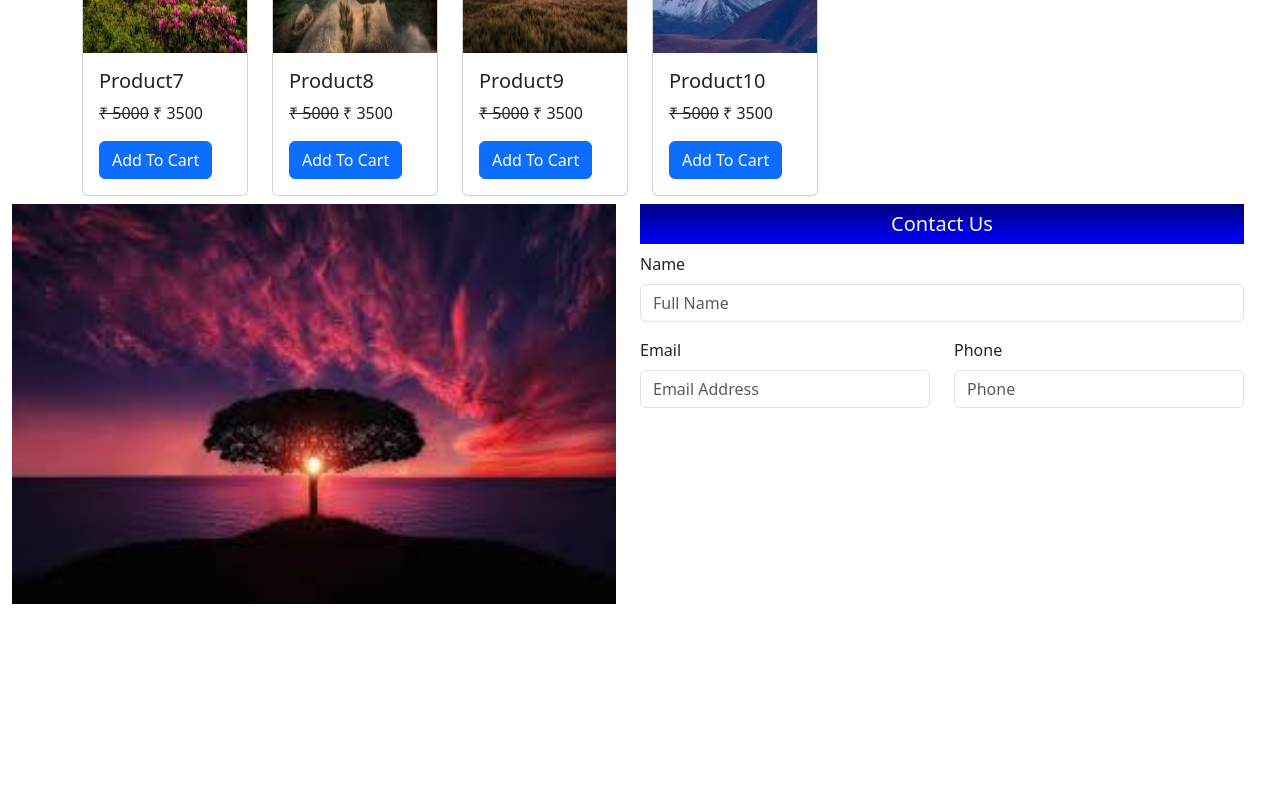
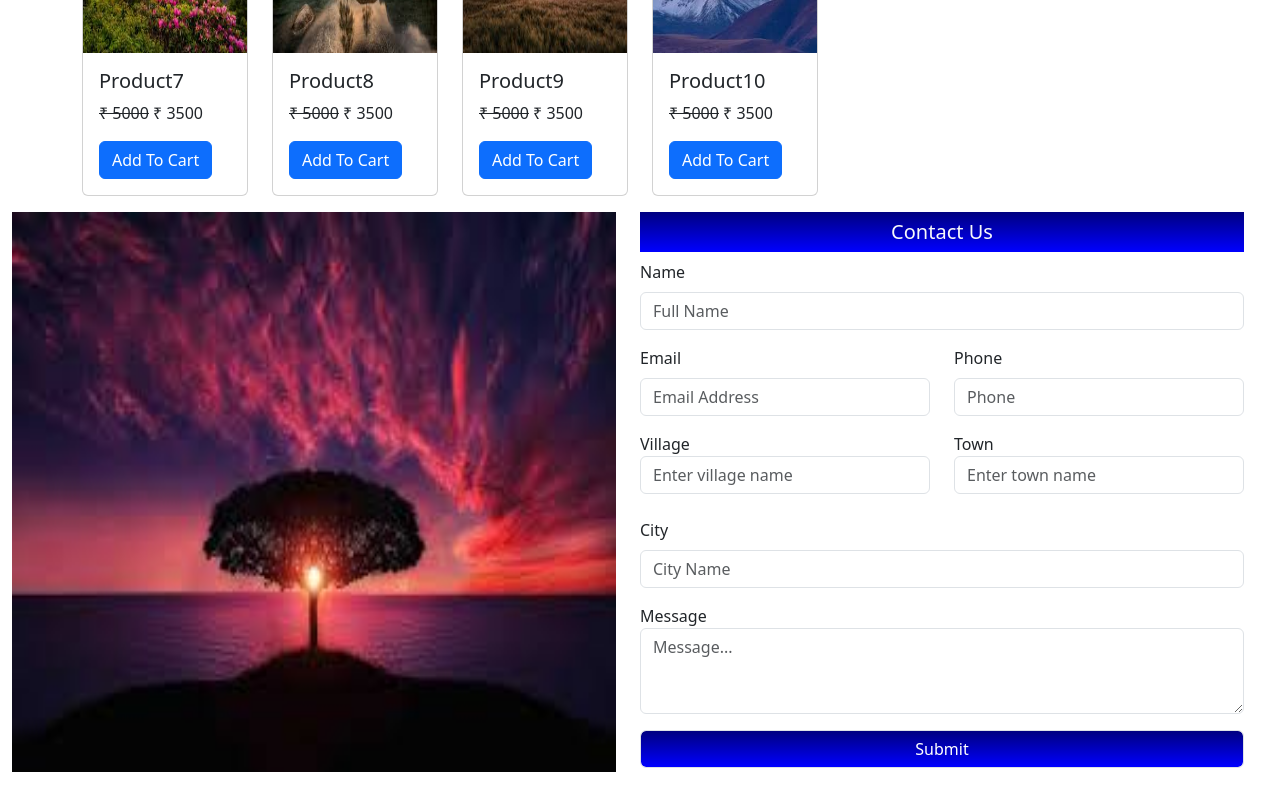
Before and after one commit to ujjwal05062002/ReactRevision, a React (Create React App) app: page / in a window 1280 px wide. Shown: the part 1104-1904 px from the top of the page. Before the commit the page ends 1724 px from the top, so only its background shows below. Built offline with nearby package versions, Linux system fonts and the light colour scheme.

Commit message:
form added

```diff
--- a/src/FunctionalComponent/BootStrapExample.jsx
+++ b/src/FunctionalComponent/BootStrapExample.jsx
@@ -290,7 +290,10 @@ export default function BootStrapExample() {
         Latest Products
       </h5>
 
-      {/*making grid system */}
+
+
+      {/*-----------------------making grid system--------------------------------------------------- */}
+
       <div className="container">
         <div className="row">
           {data.map((item, index) => {
@@ -317,9 +320,9 @@ export default function BootStrapExample() {
         </div>
       </div>
 
-      <div className="row mb-3 container-fluid">
+      <div className="row mb-3 container-fluid mt-2">
         <div className="col-md-6">
-          <img src="/img/img3.jpg" alt=""  width="100%" height="400px"  className=""/>
+          <img src="/img/img3.jpg" alt=""  width="100%" height="560px"  className=""/>
         </div>
         <div className="col-md-6">
           <h5 className="background text-light text-center p-2">Contact Us</h5>
@@ -340,10 +343,31 @@ export default function BootStrapExample() {
             </div>
           </div>
 
-          <div className="mb3">
-            <label htmlFor=""></label>
+          <div className="row mb-2">
+          <div className="mb-3 col-md-6">
+              <label htmlFor="village">Village</label>
+              <input type="village" placeholder="Enter village name"  className="form-control" name="village"/>
+            </div>
+            <div className="mb-3 col-md-6">
+              <label htmlFor="town">Town</label>
+              <input type="text" placeholder="Enter town name"  className="form-control" name="town"/>
+            </div>
+            </div>
+
+          <div className="mb-3">
+            <label htmlFor="city" className="mb-2">City</label>
+            <input type="text" name="city" placeholder="City Name"  className="form-control" />
           </div>
 
+
+           <div className="mb-3">
+            <label htmlFor="message">Message</label>
+            <textarea name="message" id="message" placeholder="Message..." className="form-control" rows="3"></textarea>
+           </div>
+
+           <div className="mb-3">
+            <button type="submit" className="form-control background text-white btn-sm w-100">Submit</button>
+           </div>
           </form>
         </div>
       </div>
```
